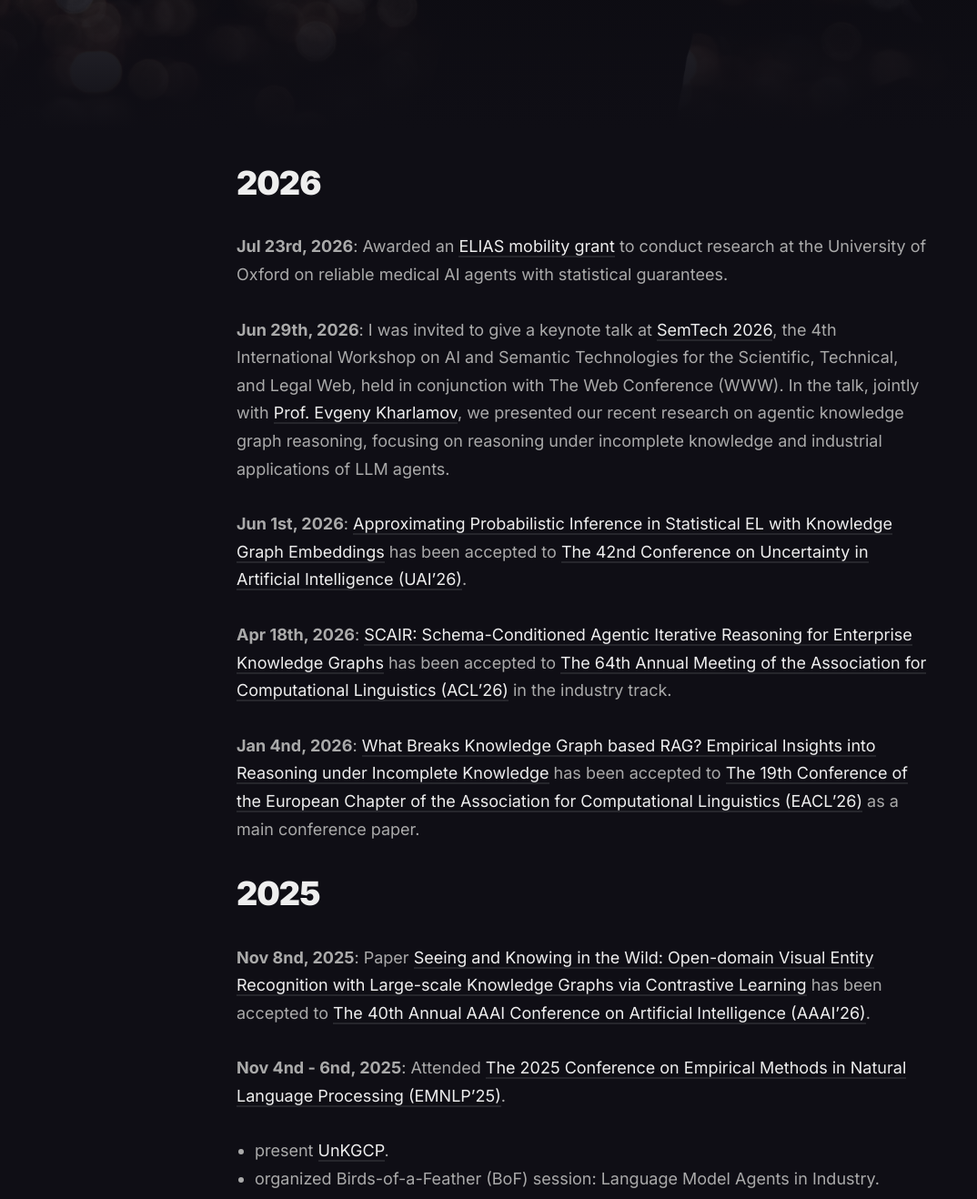
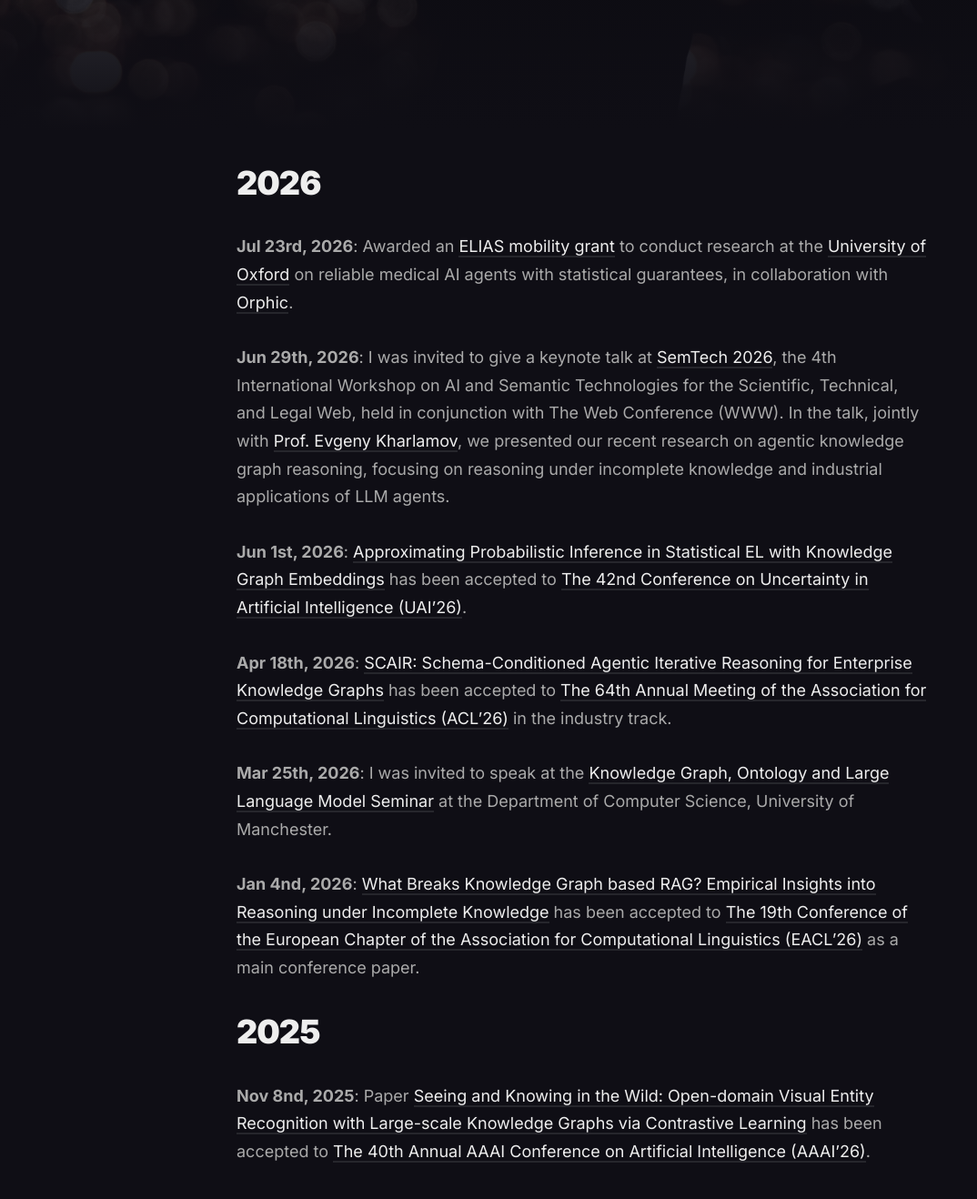
Before and after one commit to ZhuYuqicheng/ZhuYuqicheng.github.io, a Jekyll site: the page built from _pages/news.md, in a window 1280 px wide and 1400 px high, scrolled down 520 px, cut to the strip 0-1318 px from the top of the window. Shown: the whole strip at 91% size, without its empty margins (0-1074 px from the left). Built offline with Jekyll 4.4.1, drawn with Linux system fonts in a browser that asks for light colours; nearby versions of some CDN libraries.

Commit message:
update news

```diff
--- a/_pages/news.md
+++ b/_pages/news.md
@@ -6,7 +6,7 @@ image: '/images/news.jpg'
 ---
 # 2026
 
-**Jul 23rd, 2026**: Awarded an [ELIAS mobility grant](https://elias-ai.eu/mobility-program/) to conduct research at the University of Oxford on reliable medical AI agents with statistical guarantees.
+**Jul 23rd, 2026**: Awarded an [ELIAS mobility grant](https://elias-ai.eu/mobility-program/) to conduct research at the [University of Oxford](https://www.ox.ac.uk/) on reliable medical AI agents with statistical guarantees, in collaboration with [Orphic](https://www.orphichealth.com/).
 
 **Jun 29th, 2026**: I was invited to give a keynote talk at [SemTech 2026](),
 the 4th International Workshop on AI and Semantic Technologies for the Scientific, Technical, and Legal Web,
@@ -16,6 +16,8 @@ In the talk, jointly with [Prof. Evgeny Kharlamov](https://scholar.google.com/ci
 **Jun 1st, 2026**: [Approximating Probabilistic Inference in Statistical EL with Knowledge Graph Embeddings](https://arxiv.org/abs/2407.11821) has been accepted to [The 42nd Conference on Uncertainty in Artificial Intelligence (UAI'26)](https://www.auai.org/uai2026/).
 
 **Apr 18th, 2026**: [SCAIR: Schema-Conditioned Agentic Iterative Reasoning for Enterprise Knowledge Graphs](https://openreview.net/pdf?id=IVtK2kO2pC) has been accepted to [The 64th Annual Meeting of the Association for Computational Linguistics (ACL'26)](https://2026.aclweb.org/) in the industry track.
+
+**Mar 25th, 2026**: I was invited to speak at the [Knowledge Graph, Ontology and Large Language Model Seminar](https://www.linkedin.com/posts/jiaoyan-chen-00822b26_llm-kg-activity-7442694004170883072-hDzi?utm_source=share&utm_medium=member_desktop&rcm=ACoAACa3pfUBRBxMnpiUFfkBKHIUQKS5mpHYANQ) at the Department of Computer Science, University of Manchester.
 
 **Jan 4nd, 2026**: [What Breaks Knowledge Graph based RAG? Empirical Insights into Reasoning under Incomplete Knowledge](https://arxiv.org/abs/2508.08344) has been accepted to [The 19th Conference of the European Chapter of the Association for Computational Linguistics (EACL'26)](https://2026.eacl.org/) as a main conference paper.
 
```
